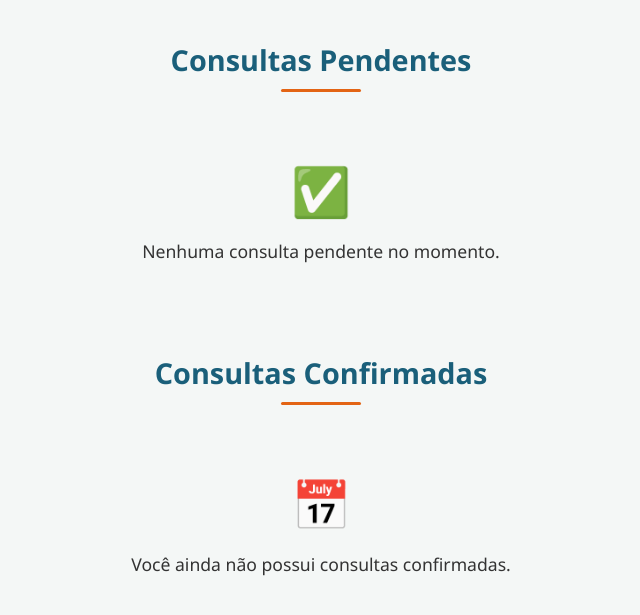
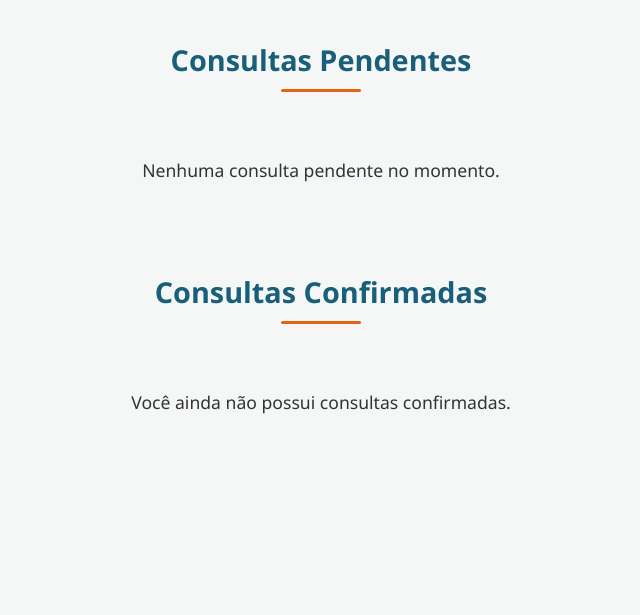
Before and after one commit to EduardoGGVieira/Elderia, a PHP site: page /Elderia/consulta/confirmar.php in a window 1280 px wide. Shown: the part 74-689 px from the top of the page, without its empty margins (319-959 px from the left). Run offline with PHP 8.4, Linux system fonts and the light colour scheme; a user stored in the database is signed in; data comes from the database, SQL or seed files in the repository; data that the repository does not hold is empty.

```diff
--- a/consulta/confirmar.php
+++ b/consulta/confirmar.php
@@ -330,7 +330,6 @@ function fmt_hora(string $dt): string {
 
     <?php if (empty($pendentes)): ?>
       <div class="estado-vazio">
-        <div class="icone">✅</div>
         <p>Nenhuma consulta pendente no momento.</p>
       </div>
     <?php else: ?>
@@ -369,7 +368,6 @@ function fmt_hora(string $dt): string {
 
     <?php if (empty($confirmadas)): ?>
       <div class="estado-vazio">
-        <div class="icone">📅</div>
         <p>Você ainda não possui consultas confirmadas.</p>
       </div>
     <?php else: ?>
```
